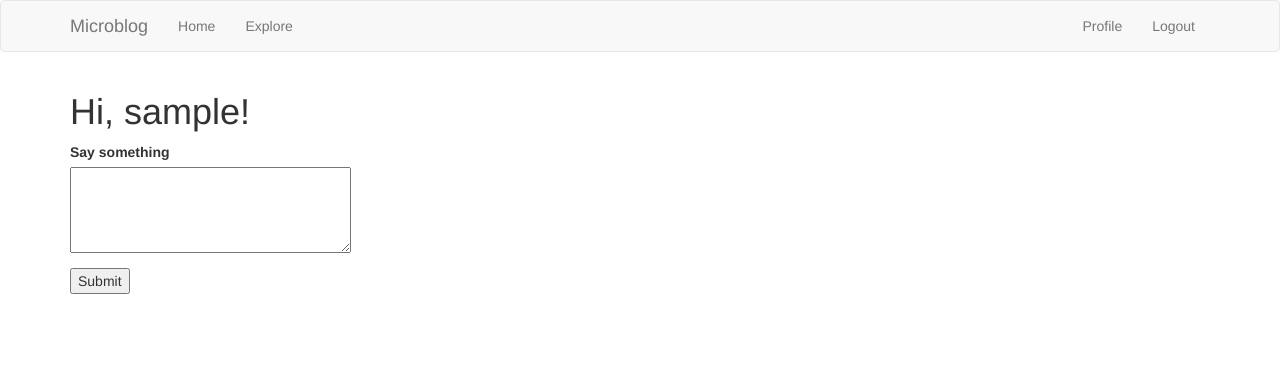
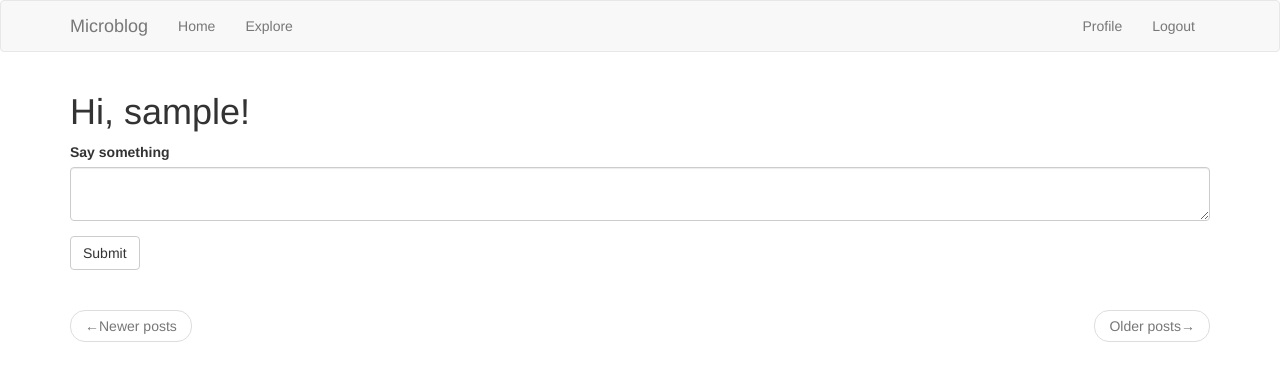
Before and after one commit to mzagula/Pyth-Course-FlaskMicroblog, a Flask app: page / in a window 1280 px wide. Shown: the top 381 px of the page. Run offline with Flask 2, Linux system fonts and the light colour scheme; the visitor is signed in with stand-in values (Sample User, id 1); data comes from the database, SQL or seed files in the repository; both versions use the stored data as it was after the commit; data that the repository does not hold is empty; some libraries are stand-ins or nearby versions.

Commit message:
redesign index / pagination with boostrap and

```diff
--- a/app/templates/index.html
+++ b/app/templates/index.html
@@ -1,27 +1,28 @@
 {% extends "base.html" %}
+{% import 'bootstrap/wtf.html' as wtf %}
 
 {% block app_content %}
     <h1>Hi, {{ current_user.username }}!</h1>
     {% if form %}
-    <form action="" method="post">
-        {{ form.hidden_tag() }}
-        <p>
-            {{ form.post.label }}<br>
-            {{ form.post(cols=32, rows=4) }}<br>
-            {% for error in form.post.errors %}
-            <span style="color: red;">[{{ error }}]</span>
-            {% endfor %}
-        </p>
-        <p>{{ form.submit() }}</p>
-    </form>
+    {{ wtf.quick_form(form) }}
+    <br>
     {% endif %}
     {% for post in posts %}
         {% include '_post.html' %}
     {% endfor %}
-    {% if prev_url %}
-    <a href=" prev_url ">Newer posts</a>
-    {% endif %}
-    {% if next_url %}
-    <a href=" next_url ">Older posts</a>
-    {% endif %}
+
+    <nav aria-label="...">
+        <ul class="pager">
+            <li class="previous{% if not prev_url %} disabled{% endif %}">
+                <a href="{{ prev_url or '#' }}">
+                    <span aria-hidden="true">&larr;</span>Newer posts
+                </a>
+            </li>
+            <li class="next{% if not next_url %} disabled{% endif %}">
+                <a href="{{ next_url or '#' }}">
+                    Older posts<span aria-hidden="true">&rarr;</span>
+                </a>
+            </li>
+        </ul>
+    </nav>
 {% endblock %}
```
Also changed, not shown: app.db.
